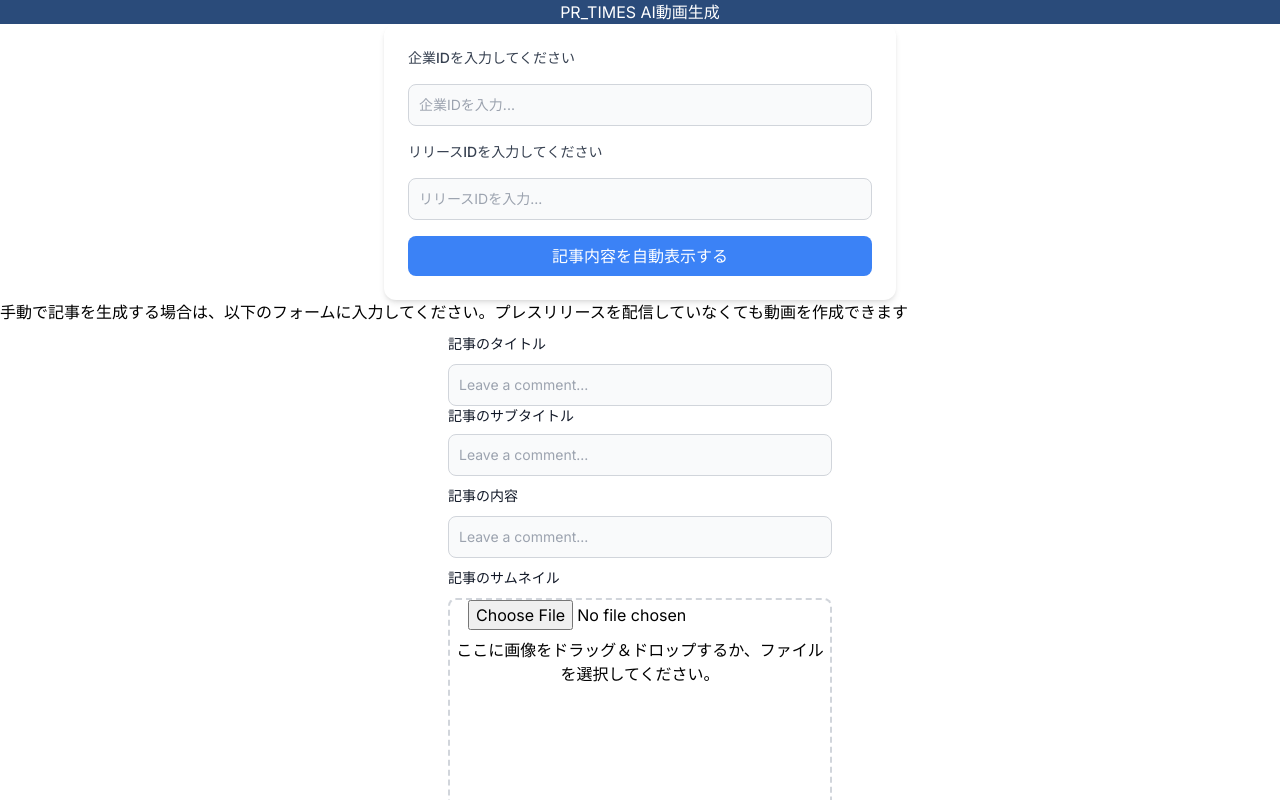
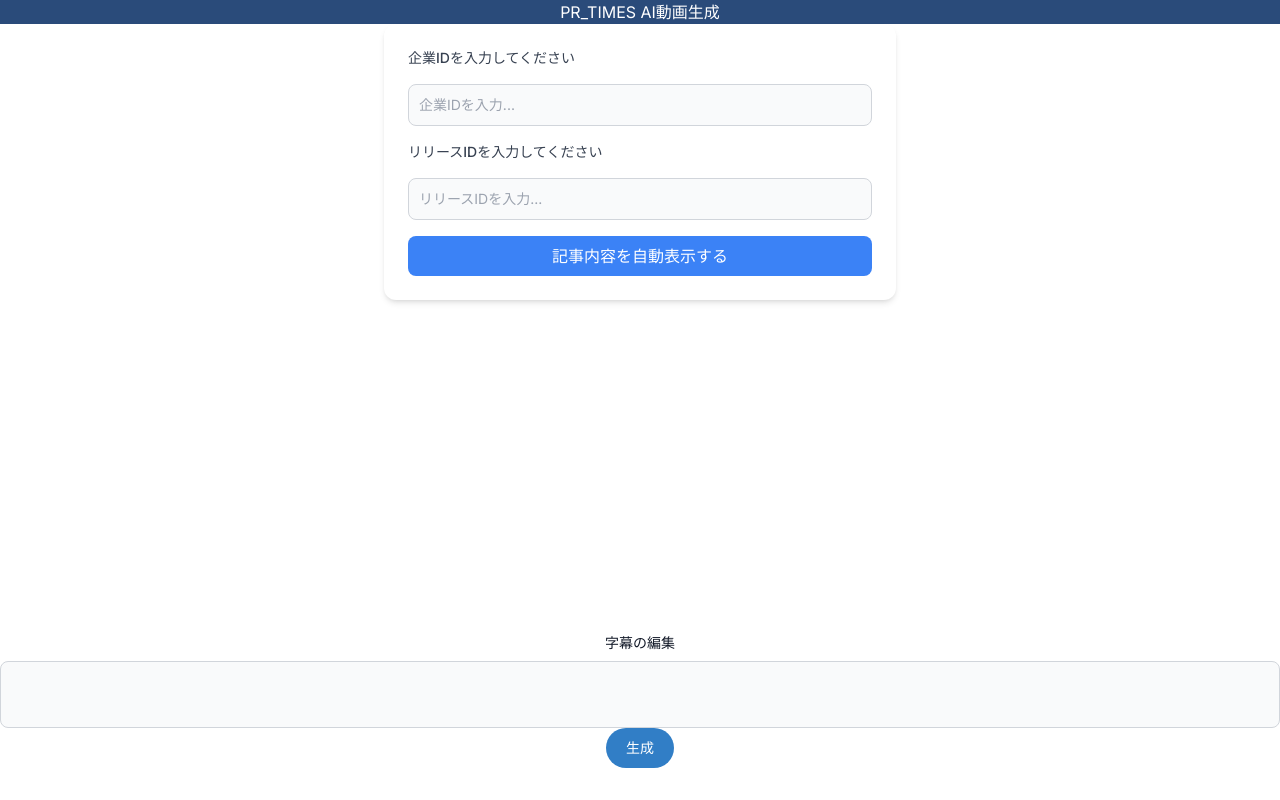
Before and after one commit to PRTIMES/hackathon2024-summer-team-c, a Next.js app in the folder videogenerate/: page / in a window 1280 px wide. Shown: the top 800 px of the page. Built offline with nearby package versions, Linux system fonts and the light colour scheme.

Commit message:
Result,ArticleForm,Subtitle修正

```diff
--- a/videogenerate/app/page.tsx
+++ b/videogenerate/app/page.tsx
@@ -5,8 +5,9 @@
 import Link from "@/components/Link";
 import Header from "@/components/Header";
 import Result from "@/components/Result";
-import Pv from "@/components/Pv";
+/*import Pvresult from "@/components/Pvresult";*/
 import React, { useState } from 'react';
+
 
 export default function Home() {
   const [data, setData] = useState(null);
@@ -14,11 +15,11 @@
     <>
       <Header/>
       <Result data={data} setData={setData} />
-      <ArticleForm data={data}/>
+      {data && <ArticleForm data={data}/>}
+      <Subtitle/>
       <Video/>
       <Link/>
-      <Subtitle/>
-
+      {/*{data && <Pvresult data={data}/>} */}
     </>
   );
 }
--- a/videogenerate/components/ArticleForm.tsx
+++ b/videogenerate/components/ArticleForm.tsx
@@ -3,6 +3,10 @@
 import React, { useState } from 'react';
 
 export default function ArticleForm({data}) {
+  const [edittitleData, setEdittitleData] = useState(data)
+  const [editminititleData, setEditminititleData] = useState(data)
+  const [editbodyData, setEditbodyData] = useState(data)
+
   return (
     <div>
       <h1>手動で記事を生成する場合は、以下のフォームに入力してください。プレスリリースを配信していなくても動画を作成できます</h1>
@@ -20,15 +24,19 @@
           記事のタイトル
         </label>
         <div className="block p-2.5 w-full text-sm text-gray-900 bg-gray-50 rounded-lg border border-gray-300 focus:ring-blue-500 focus:border-blue-500">
-            <input
-              id="article-title"
-              className="w-full bg-transparent border-none outline-none"
-              placeholder="Leave a comment..."
-            />
-            {data && (
-              <h2>{data.title}</h2>
-            )}
+          <textarea
+            id="article-title"
+            className="w-full h-full bg-transparent border-none outline-none resize-none"
+            value={edittitleData.title} // data.body を value に設定
+            onChange={(event) => {
+              setEdittitleData({
+                ...edittitleData,
+                title: event.target.value
+              })
+            }} // 必要に応じて onChange ハンドラを追加
+          />
         </div>
+
 
         <label
           htmlFor="article-title"
@@ -37,14 +45,17 @@
           記事のサブタイトル
         </label>
         <div className="block p-2.5 w-full text-sm text-gray-900 bg-gray-50 rounded-lg border border-gray-300 focus:ring-blue-500 focus:border-blue-500">
-            <input
-              id="article-title"
-              className="w-full bg-transparent border-none outline-none"
-              placeholder="Leave a comment..."
-            />
-            {data && (
-              <h2>{data.subtitle}</h2>
-            )}
+          <textarea
+            id="article-title"
+            className="w-full h-full bg-transparent border-none outline-none resize-none"
+            value={editminititleData.subtitle} // data.body を value に設定
+            onChange={(event) => {
+              setEditminititleData({
+                ...editminititleData,
+                subtitle: event.target.value
+              })
+            }} // 必要に応じて onChange ハンドラを追加
+          />
         </div>
 
         <label
@@ -53,16 +64,22 @@
         >
           記事の内容
         </label>
-        <div className="block p-2.5 w-full text-sm text-gray-900 bg-gray-50 rounded-lg border border-gray-300 focus:ring-blue-500 focus:border-blue-500">
-            <input
-              id="article-title"
-              className="w-full bg-transparent border-none outline-none"
-              placeholder="Leave a comment..."
-            />
-            {data && (
-              <h2>{data.body}</h2>
-            )}
+        <div className="block p-2.5 w-full text-sm text-gray-900 bg-gray-50 rounded-lg border border-gray-300 focus:ring-blue-500 focus:border-blue-500 h-[500px]">
+          <textarea
+            id="article-body"
+            className="w-full h-full bg-transparent border-none outline-none resize-none"
+            value={editbodyData.body} // data.body を value に設定
+            onChange={(event) => {
+              setEditbodyData({
+                ...editbodyData,
+                body: event.target.value
+              })
+            }} // 必要に応じて onChange ハンドラを追加
+          />
         </div>
+
+
+
 
         <label
           htmlFor="article-title"
@@ -79,12 +96,6 @@
         <DropImageZone />
 
         <div className="flex justify-center mt-4">
-          <button
-            type="button"
-            className="text-white bg-[#317EC6] hover:bg-[#2163a8] focus:ring-2 focus:ring-blue-300 font-medium rounded-full text-sm px-5 py-2.5"
-          >
-            生成
-          </button>
         </div>
       </form>
     </div>
--- /dev/null
+++ b/videogenerate/components/Pvresult.tsx
@@ -0,0 +1,88 @@
+/*import React, { useState } from 'react';
+
+const Pv = async (companyId, releaseId) => {
+  const response = await fetch(`https://hackathon.stg-prtimes.net/api/companies/${companyId}/releases/${releaseId}/statistics`, {
+    method: "GET",
+    headers: {
+      "Accept": "application/json",
+      "Authorization": `Bearer 37aaaf2e5398eec3521ca0408f9e0817999d81e014c000a3e65b55e6a807060c`
+    },
+    cache: "no-store"
+  });
+
+  if (!response.ok) {
+    throw new Error('Network response was not ok');
+  }
+
+  const jsonData = await response.json();
+  return jsonData;
+};
+
+const Pvresult = ({ data, setData }) => {
+  const [companyId, setCompanyId] = useState('');
+  const [releaseId, setReleaseId] = useState('');
+  const [error, setError] = useState(null);
+
+  const handleClick = async () => {
+    try {
+      const result = await Pv(companyId, releaseId);
+      setData(result);
+      setError(null); // エラーをリセット
+    } catch (err) {
+      setError(err.message);
+      setData(null); // エラーが発生した場合、データをリセット
+    }
+  };
+
+  return (
+    <div className="result-container p-6 max-w-lg mx-auto bg-white rounded-xl shadow-md space-y-4">
+      <label
+        htmlFor="company-id"
+        className="block mb-2 text-sm font-medium text-gray-700"
+      >
+        企業IDを入力してください
+      </label>
+      <input
+        id="company-id"
+        className="block w-full p-2.5 text-sm text-gray-900 bg-gray-50 rounded-lg border border-gray-300 focus:ring-blue-500 focus:border-blue-500"
+        placeholder="企業IDを入力..."
+        value={companyId}
+        onChange={(e) => setCompanyId(e.target.value)}
+      />
+
+      <label
+        htmlFor="release-id"
+        className="block mb-2 text-sm font-medium text-gray-700"
+      >
+        リリースIDを入力してください
+      </label>
+      <input
+        id="release-id"
+        className="block w-full p-2.5 text-sm text-gray-900 bg-gray-50 rounded-lg border border-gray-300 focus:ring-blue-500 focus:border-blue-500"
+        placeholder="リリースIDを入力..."
+        value={releaseId}
+        onChange={(e) => setReleaseId(e.target.value)}
+      />
+
+      <button onClick={handleClick} className="w-full mt-4 bg-blue-500 text-white px-4 py-2 rounded-lg hover:bg-blue-600">
+        統計情報を取得する
+      </button>
+
+      {error && (
+        <p className="text-red-500 mt-4">Error: {error}</p>
+      )}
+
+      {data && (
+        <div className="mt-6 p-4 bg-gray-50 rounded-lg shadow-md">
+          <h2 className="text-lg font-medium text-gray-900">取得した統計情報:</h2>
+          <p className="mt-2 text-gray-700">PV: {data.page_view}</p>
+          <p className="mt-2 text-gray-700">ユニークユーザー: {data.unique_user}</p>
+          <p className="mt-2 text-gray-700">平均滞在時間: {data.like}</p>
+        </div>
+      )}
+    </div>
+  );
+}
+
+export default Pvresult;
+*/
--- a/videogenerate/components/Subtitle.tsx
+++ b/videogenerate/components/Subtitle.tsx
@@ -1,4 +1,7 @@
+import { useState } from 'react'
+
 export default function Subtitle() {
+    const [editcaptionData, setEditcaptionData] = useState("")
     return (
         <div className="video-container flex flex-col items-center justify-center min-h-screen">
             <label
@@ -7,11 +10,19 @@
             >
             字幕の編集
             </label>
-            <input
+            <div className="block p-2.5 w-full text-sm text-gray-900 bg-gray-50 rounded-lg border border-gray-300 focus:ring-blue-500 focus:border-blue-500">
+          <textarea
             id="article-title"
-            className="block p-2.5 w-full text-sm text-gray-900 bg-gray-50 rounded-lg border border-gray-300 focus:ring-blue-500 focus:border-blue-500"
-            placeholder="You can modify your subtitle..."
-            ></input>
+            className="w-full h-full bg-transparent border-none outline-none resize-none"
+          />
+        </div>
+
+            <button
+            type="button"
+            className="text-white bg-[#317EC6] hover:bg-[#2163a8] focus:ring-2 focus:ring-blue-300 font-medium rounded-full text-sm px-5 py-2.5"
+          >
+            生成
+          </button>
         </div>
     )
 }
```
Also changed, not shown: videogenerate/components/Pv.tsx (deleted).
